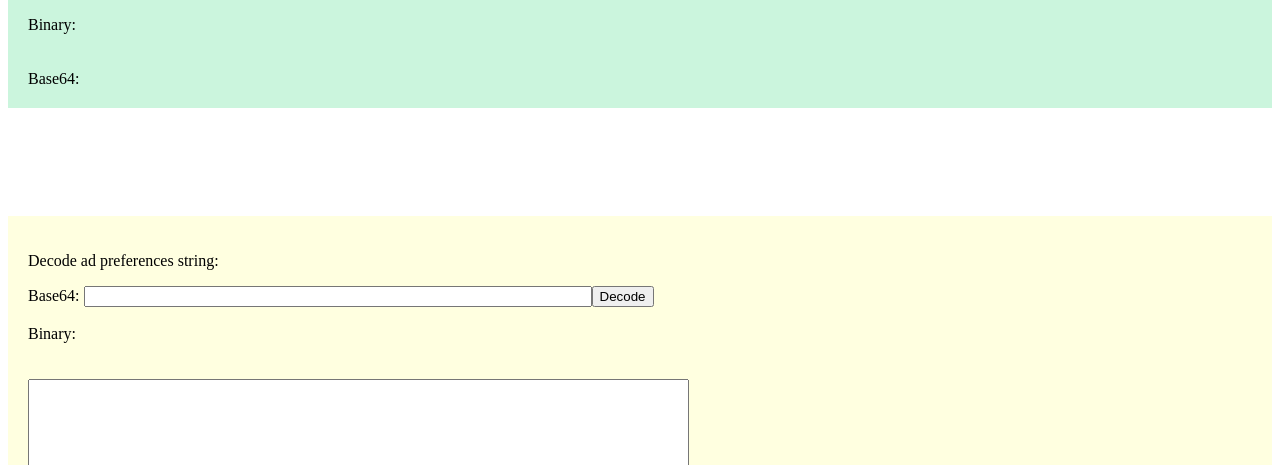
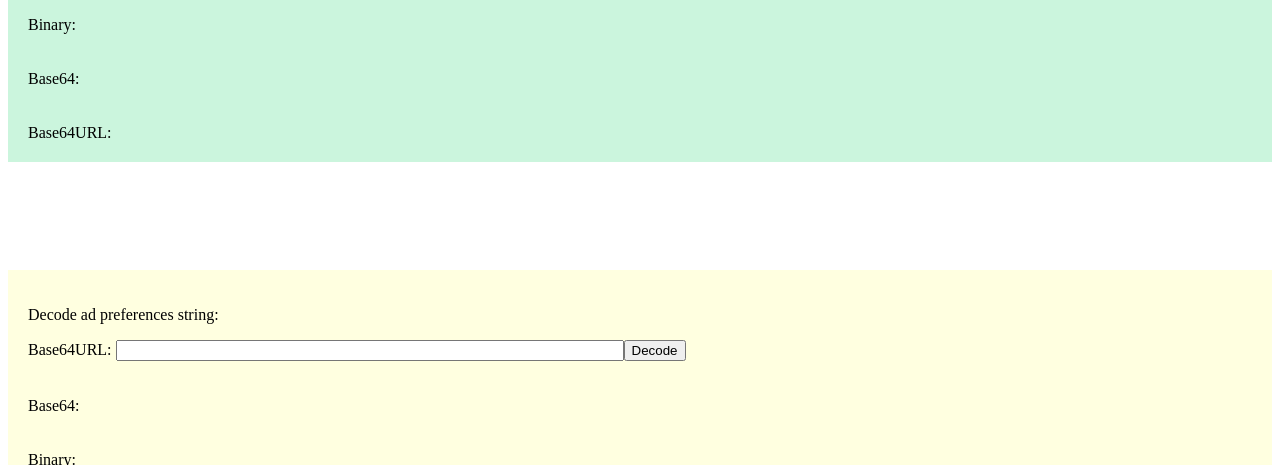
Before and after one commit to viktoria-sigma-dev/pmc-react-testing, a React (Create React App) app: page / in a window 1280 px wide. Shown: the part 829-1294 px from the top of the page. Built offline with nearby package versions, Linux system fonts and the light colour scheme.

Commit message:
Added base64URL converter

```diff
--- a/src/components/DecodeAdPreferencesString.jsx
+++ b/src/components/DecodeAdPreferencesString.jsx
@@ -2,19 +2,24 @@ import {useState} from "react";
 import {convertToObj} from "../util/binaryConverter";
 import {BINARY_CONFIG} from "../constants/adStringGenerator";
 import {base64ToBinary} from "../util/base64Converter";
+import {convertBase64URLtoBase64} from "../util/base64URLConverter";
 
 export const DecodeAdPreferencesString = () => {
   const [error, setError] = useState(null);
+  const [base64URL, setBase64URL] = useState(null);
   const [base64, setBase64] = useState(null);
   const [binary, setBinary] = useState(null);
   const [decodedData, setDecodedData] = useState("");
 
   const decode = () => {
+    setBase64("");
     setBinary("");
     setDecodedData("");
 
     try {
-      const binaryResult = base64ToBinary(base64);
+      const base64result = convertBase64URLtoBase64(base64URL);
+      setBase64(base64result)
+      const binaryResult = base64ToBinary(base64result);
       setBinary(binaryResult);
       const result = convertToObj(binaryResult, BINARY_CONFIG);
       setDecodedData(result);
@@ -26,9 +31,10 @@ export const DecodeAdPreferencesString = () => {
   return (
     <div style={{backgroundColor: "#FFFFE0", padding: "20px"}}>
       <p>Decode ad preferences string:</p>
-      <label>Base64: <input style={{width: "500px"}} onChange={e => setBase64(e.target.value)}/></label>
+      <label>Base64URL: <input style={{width: "500px"}} onChange={e => setBase64URL(e.target.value)}/></label>
       {error && <div style={{color: "red"}}>{error}</div>}
-      <button onClick={decode}>Decode</button><br/><br/>
+      <button onClick={decode}>Decode</button><br/><br/><br/>
+      <div style={{wordWrap: "break-word"}}>Base64: {base64}</div><br/><br/>
       <div style={{wordWrap: "break-word"}}>Binary: {binary}</div><br/><br/>
       <textarea cols="80" rows="8" readOnly defaultValue={decodedData ? JSON.stringify(decodedData) : ""} />
     </div>
--- a/src/components/EncodeAdPreferencesString.jsx
+++ b/src/components/EncodeAdPreferencesString.jsx
@@ -2,6 +2,7 @@ import {BINARY_CONFIG, CHOICE_STATUS} from "../constants/adStringGenerator";
 import {convertToBinary} from "../util/binaryConverter";
 import {binaryToBase64} from "../util/base64Converter";
 import {useState} from "react";
+import {convertBase64toBase64URL} from "../util/base64URLConverter";
 
 export const EncodeAdPreferencesString = () => {
   const defaultExample = {
@@ -24,12 +25,15 @@ export const EncodeAdPreferencesString = () => {
   const [data, setData] = useState(JSON.stringify(defaultExample));
   const [binary, setBinary] = useState(null);
   const [base64, setBase64] = useState(null);
+  const [base64URL, setBase64URL] = useState(null);
 
   const generateAdPreferencesString = (adStringPreferencesData) => {
     const binaryConvertedResult = convertToBinary(adStringPreferencesData, BINARY_CONFIG);
     setBinary(binaryConvertedResult);
     const base64 = binaryToBase64(binaryConvertedResult);
     setBase64(base64);
+    const base64URL = convertBase64toBase64URL(base64);
+    setBase64URL(base64URL);
   }
 
   const validateUnexpectedKeys = (parsedJson) => {
@@ -39,7 +43,7 @@ export const EncodeAdPreferencesString = () => {
       if (Array.isArray(parsedJson[key])) {
         const uniqueUnexpectedKeys = Object.keys(parsedJson[key].reduce(function(result, obj) {
           return Object.assign(result, obj);
-        }, {})).filter(unexpectedKey => !Object.keys(BINARY_CONFIG[key]).includes(unexpectedKey));;
+        }, {})).filter(unexpectedKey => !Object.keys(BINARY_CONFIG[key]).includes(unexpectedKey));
 
         unexpectedKeys = unexpectedKeys.concat(uniqueUnexpectedKeys);
       }
@@ -52,6 +56,7 @@ export const EncodeAdPreferencesString = () => {
     try {
       setBinary("");
       setBase64("");
+      setBase64URL("");
       const parsedJson = JSON.parse(data);
       setTextAreaError(null); // Clear any previous errors
 
@@ -85,7 +90,8 @@ export const EncodeAdPreferencesString = () => {
       <div style={{marginTop: "50px"}}>
         <button onClick={encode}>Encode</button><br/><br/>
         <div style={{wordWrap: "break-word"}}>Binary: {binary}</div><br/><br/>
-        <div style={{wordWrap: "break-word"}}>Base64: {base64}</div>
+        <div style={{wordWrap: "break-word"}}>Base64: {base64}</div><br/><br/>
+        <div style={{wordWrap: "break-word"}}>Base64URL: {base64URL}</div>
       </div>
     </div>
   );
--- /dev/null
+++ b/src/util/base64URLConverter.js
@@ -0,0 +1,41 @@
+/**
+ * A mapping of standard Base64 characters to their URL-safe equivalents.
+ * '+' becomes '-', '/' becomes '_', and '=' is removed entirely.
+ */
+export const BASE64_TO_BASE64URL_SYMBOLS_MAP = {
+  '+': '-',
+  '/': '_',
+  '=': ''
+}
+
+/**
+ * Converts a standard Base64 string into a URL-safe Base64 string by replacing
+ * specific characters that are not safe for URLs.
+ *
+ * @param {string} base64String - The standard Base64 encoded string.
+ * @returns {string} - The URL-safe Base64 encoded string.
+ */
+export const convertBase64toBase64URL = (base64String) => {
+  return Object.keys(BASE64_TO_BASE64URL_SYMBOLS_MAP).reduce((newString, base64Symbol) => {
+    return newString.replaceAll(base64Symbol, BASE64_TO_BASE64URL_SYMBOLS_MAP[base64Symbol]);
+  }, base64String);
+}
+
+/**
+ * Converts a URL-safe Base64 string back to its standard Base64 format
+ * by replacing URL-safe characters with their original Base64 counterparts.
+ *
+ * @param {string} base64URLString - The URL-safe Base64 encoded string.
+ * @returns {string} - The standard Base64 encoded string.
+ */
+export const convertBase64URLtoBase64 = (base64URLString) => {
+  return Object.keys(BASE64_TO_BASE64URL_SYMBOLS_MAP).reduce((newString, base64Symbol) => {
+    const base64URLSymbol = BASE64_TO_BASE64URL_SYMBOLS_MAP[base64Symbol];
+
+    if (base64URLSymbol.length) {
+      return newString.replaceAll(base64URLSymbol, base64Symbol);
+    }
+
+    return newString
+  }, base64URLString);
+}
```
